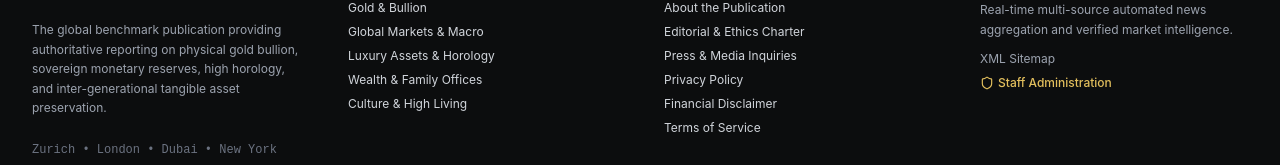
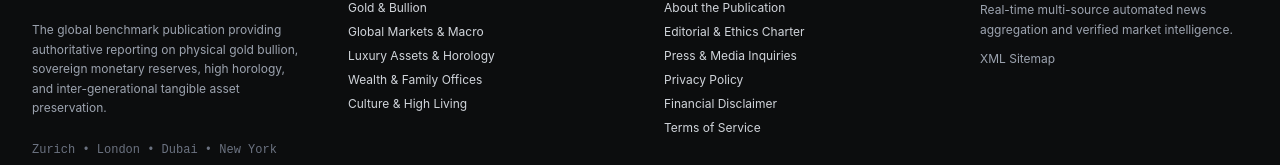
Before and after one commit to infoviralchronicles-stack/goldmagazines, a Next.js app: page / in a window 1280 px wide. Shown: the part 1062-1227 px from the top of the page. Built offline with nearby package versions, Linux system fonts and the light colour scheme; no server answers; the database is empty.

Commit message:
Remove_staff_administration_link

```diff
--- a/src/components/layout/Footer.tsx
+++ b/src/components/layout/Footer.tsx
@@ -137,9 +137,6 @@ export default function Footer() {
             <Link href="/sitemap.xml" className="text-gray-400 hover:text-gold-400 flex items-center">
               XML Sitemap
             </Link>
-            <Link href="/admin" className="text-gold-400 hover:text-gold-300 flex items-center font-medium">
-              <Shield className="w-3.5 h-3.5 mr-1" /> Staff Administration
-            </Link>
           </div>
         </div>
       </div>
```
